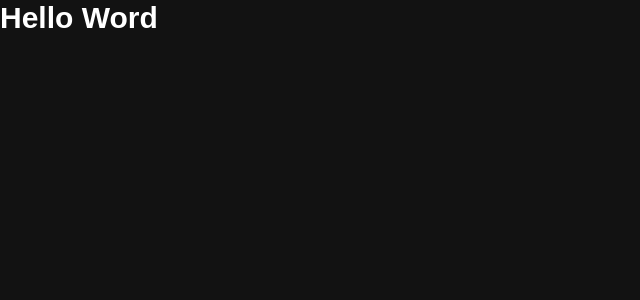
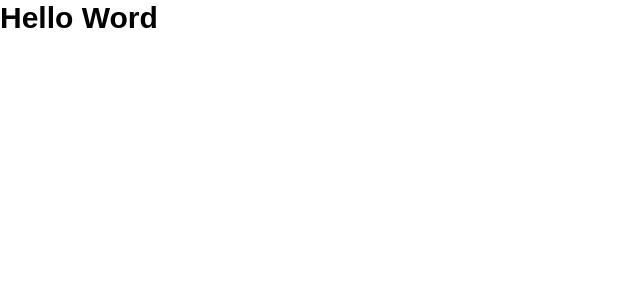
Before and after one commit to LUISEDOCCOR/Recursos-DEV, a React (Vite) app: page / in a window 1280 px wide. Shown: the top 300 px of the page, without its empty margins (0-640 px from the left). Built offline with nearby package versions, Linux system fonts and the light colour scheme.

Commit message:
feat: add new font

```diff
--- a/src/index.css
+++ b/src/index.css
@@ -1,9 +1,6 @@
 @tailwind base;
 @tailwind components;
 @tailwind utilities;
-:root{
-    color-scheme: dark ligth;
-}
 body {
     font-family: 'DM Sans Variable', sans-serif;
 }
```
